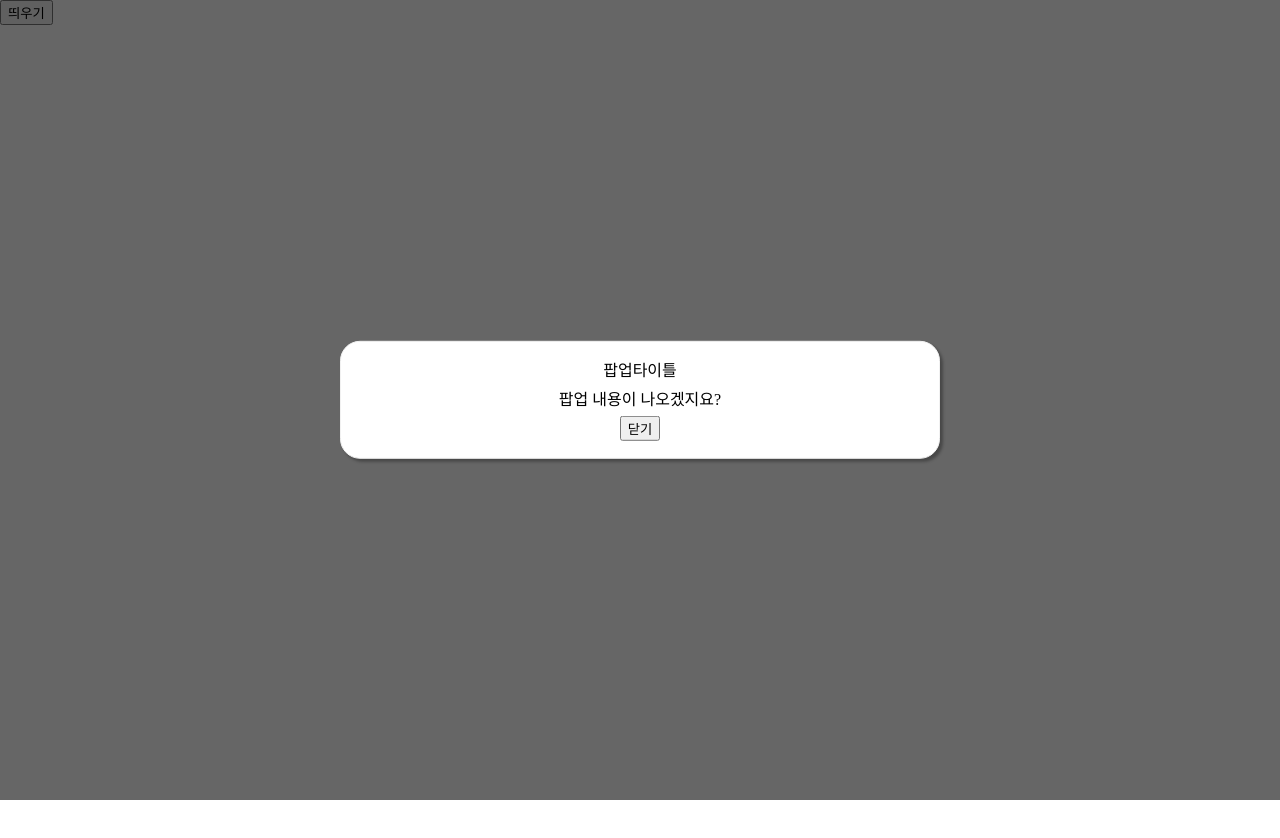
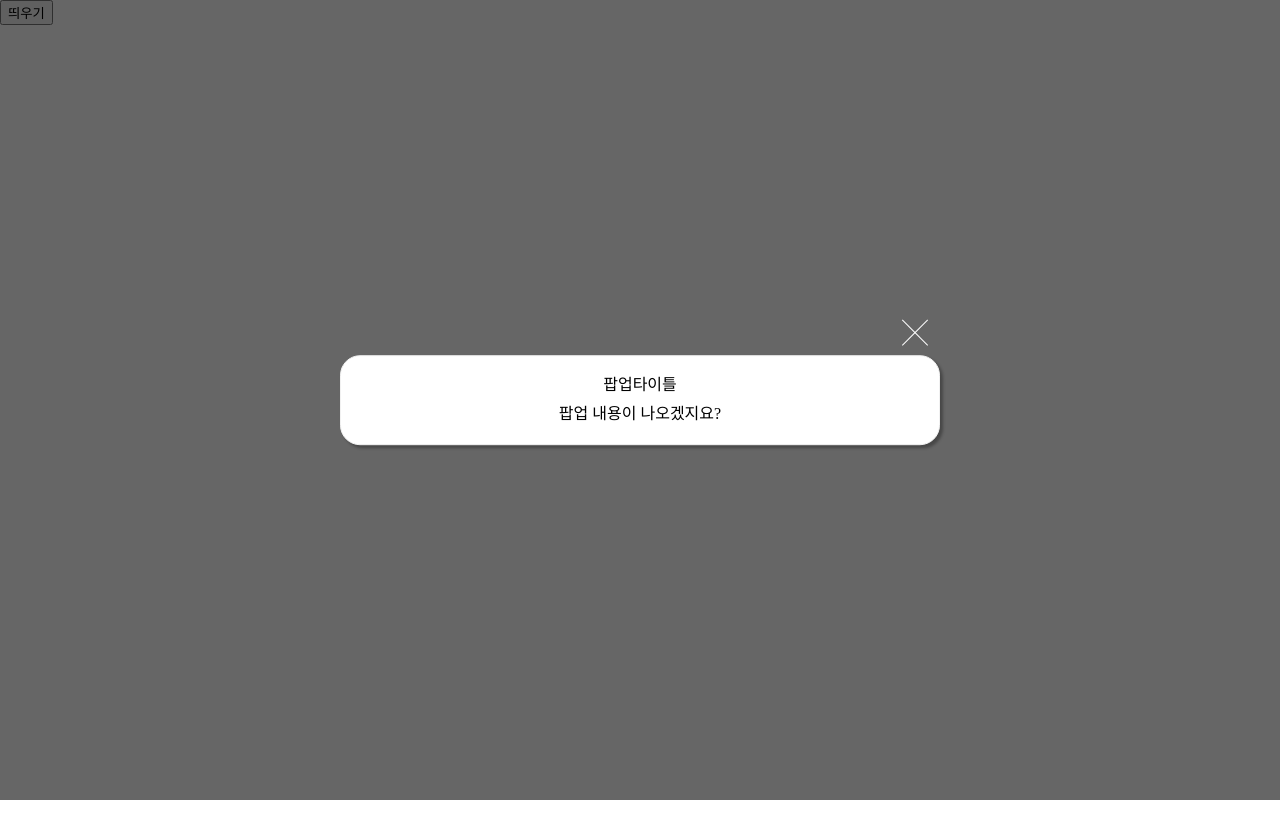
Before and after one commit to labeldock/green_js_css, a website: page index.html in a window 1280 px wide. Shown: the top 838 px of the page. Drawn offline with nearby package versions, Linux system fonts and the light colour scheme.

Commit message:
update close button

```diff
--- a/scss/layout.scss
+++ b/scss/layout.scss
@@ -17,7 +17,6 @@ body.no-scroll {
     border:1px solid #f1f1f1;
     display: none;
     border-radius: 20px;
-    overflow: hidden;
     box-shadow: 3px 3px 3px rgba(0,0,0,0.3);
 
     top:50%;
@@ -28,8 +27,7 @@ body.no-scroll {
     max-height: 600px; // 최대 높이
     width: calc(100vw - 40px); // 100%에서 40px을 뺀다.
 
-
-    @media (max-width: 520px) {
+    @media (max-width: 521px) {
         top:0;
         bottom:0;
         left:0;
@@ -59,3 +57,34 @@ body.no-scroll {
         z-index: 9999999;
     }
 }
+
+#popup button {
+    @media (min-width: 520px) {
+        position: absolute;
+        right:0;
+        bottom:100%;
+        background-color: transparent;
+        width: 3rem;
+        height: 3rem;
+        border: 0;
+        cursor: pointer;
+        font-size: 0px;
+        &::before, &::after {
+            content: "123";
+            display: block;
+            height: 2px;
+            background-color: white;
+            position: absolute;
+            width: 36px;
+            height: 1px;
+        }
+        &::before {
+            transform: rotate(45deg);
+        }
+        &::after {
+            transform: rotate(-45deg);
+        }
+    }
+
+
+}
```
Also changed, not shown: css/layout.css, 1 other file.
